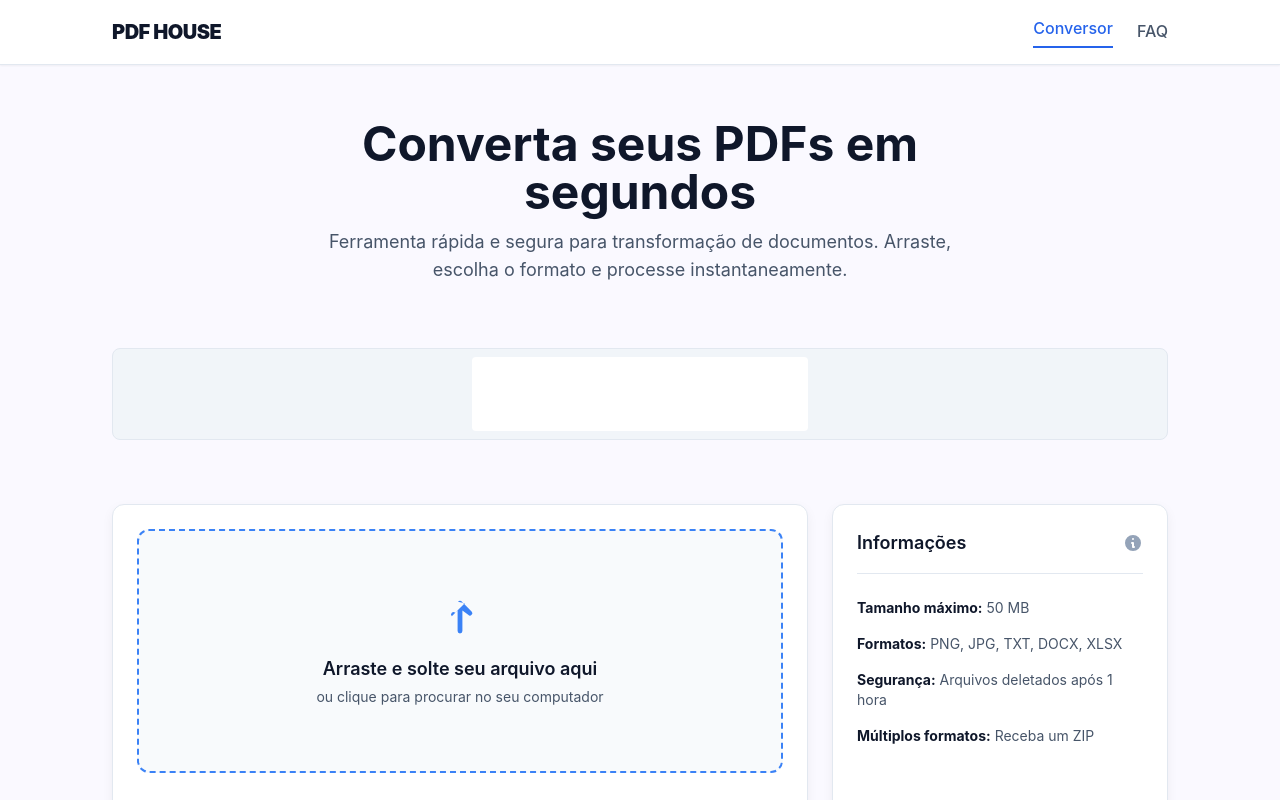
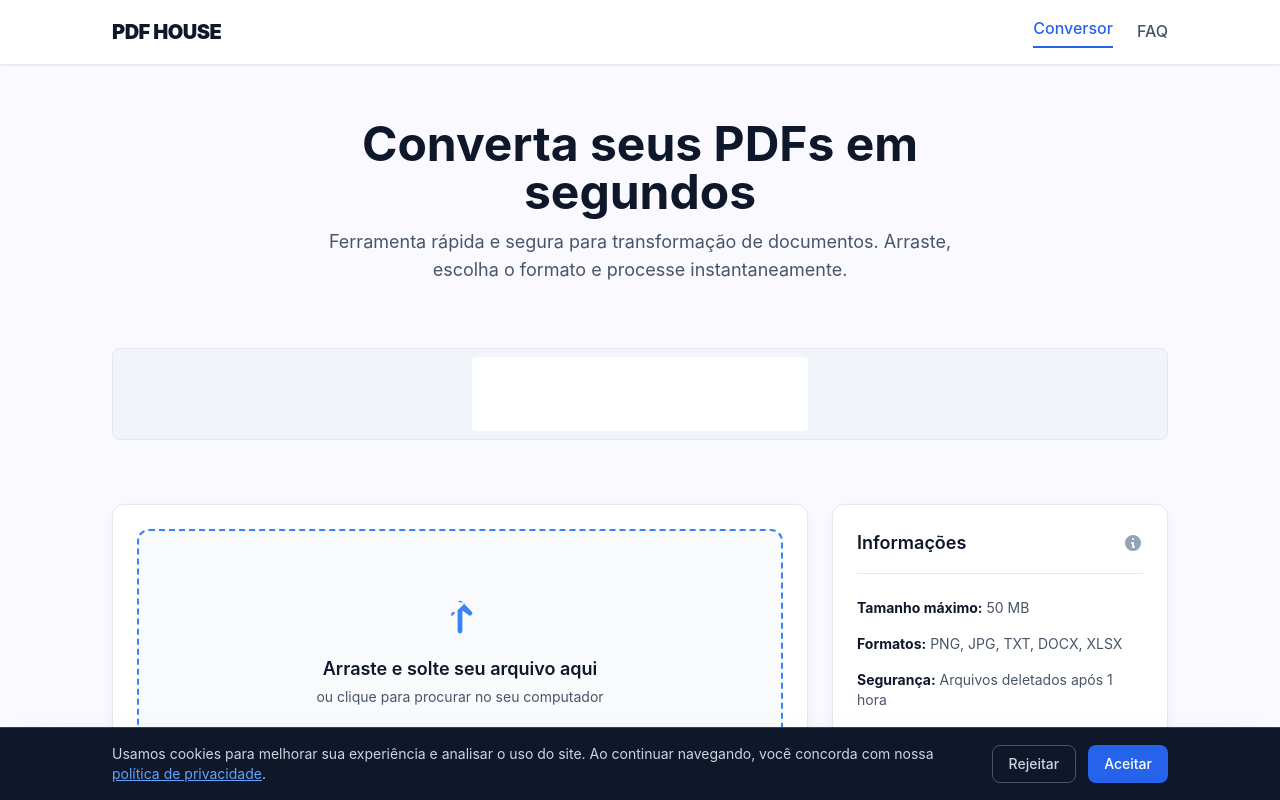
Before and after one commit to Dev2E/pdf-house, a Vue app in the folder frontend/: page / in a window 1280 px wide. Shown: the top 800 px of the page. Built offline with nearby package versions, Linux system fonts and the light colour scheme.

Commit message:
Add cookie consent banner

```diff
--- a/frontend/src/App.vue
+++ b/frontend/src/App.vue
@@ -9,12 +9,14 @@
       <SecurityPage v-if="activePage === 'seguranca'" />
     </main>
     <Footer @navigate="handleNavigate" />
+    <CookieBanner @navigate="handleNavigate" />
   </div>
 </template>
 
 <script>
 import Header from './components/Header.vue'
 import Footer from './components/Footer.vue'
+import CookieBanner from './components/CookieBanner.vue'
 import ConverterPage from './pages/ConverterPage.vue'
 import FAQPage from './pages/FAQPage.vue'
 import TermsPage from './pages/TermsPage.vue'
@@ -26,6 +28,7 @@ export default {
   components: {
     Header,
     Footer,
+    CookieBanner,
     ConverterPage,
     FAQPage,
     TermsPage,
--- /dev/null
+++ b/frontend/src/components/CookieBanner.vue
@@ -0,0 +1,69 @@
+<template>
+  <div
+    v-if="showBanner"
+    class="fixed bottom-0 left-0 right-0 z-40 bg-slate-900 dark:bg-slate-950 border-t border-slate-700 dark:border-slate-800 shadow-2xl"
+  >
+    <div class="max-w-[1120px] mx-auto px-4 md:px-8 py-4 flex flex-col md:flex-row items-center justify-between gap-4">
+      <!-- Texto -->
+      <div class="flex-1">
+        <p class="text-sm text-slate-300 dark:text-slate-400">
+          Usamos cookies para melhorar sua experiência e analisar o uso do site. Ao continuar navegando, você concorda com nossa
+          <button
+            @click="$emit('navigate', 'privacidade')"
+            class="text-blue-400 hover:text-blue-300 underline cursor-pointer"
+          >
+            política de privacidade
+          </button>.
+        </p>
+      </div>
+
+      <!-- Botões -->
+      <div class="flex gap-3 flex-shrink-0">
+        <button
+          @click="rejectCookies"
+          class="px-4 py-2 rounded-lg border border-slate-600 dark:border-slate-700 text-slate-300 dark:text-slate-400 hover:bg-slate-800 dark:hover:bg-slate-800 transition-all text-sm font-medium"
+        >
+          Rejeitar
+        </button>
+        <button
+          @click="acceptCookies"
+          class="px-4 py-2 rounded-lg bg-blue-600 hover:bg-blue-700 text-white transition-all text-sm font-medium"
+        >
+          Aceitar
+        </button>
+      </div>
+    </div>
+  </div>
+</template>
+
+<script>
+export default {
+  name: 'CookieBanner',
+  data() {
+    return {
+      showBanner: false
+    }
+  },
+  mounted() {
+    // Verificar se já aceitou cookies
+    const cookieConsent = localStorage.getItem('cookieConsent')
+    if (!cookieConsent) {
+      this.showBanner = true
+    }
+  },
+  methods: {
+    acceptCookies() {
+      localStorage.setItem('cookieConsent', 'accepted')
+      this.showBanner = false
+      // Aqui você pode inicializar Google Analytics ou outros serviços
+    },
+    rejectCookies() {
+      localStorage.setItem('cookieConsent', 'rejected')
+      this.showBanner = false
+    }
+  }
+}
+</script>
+
+<style scoped>
+</style>
```
